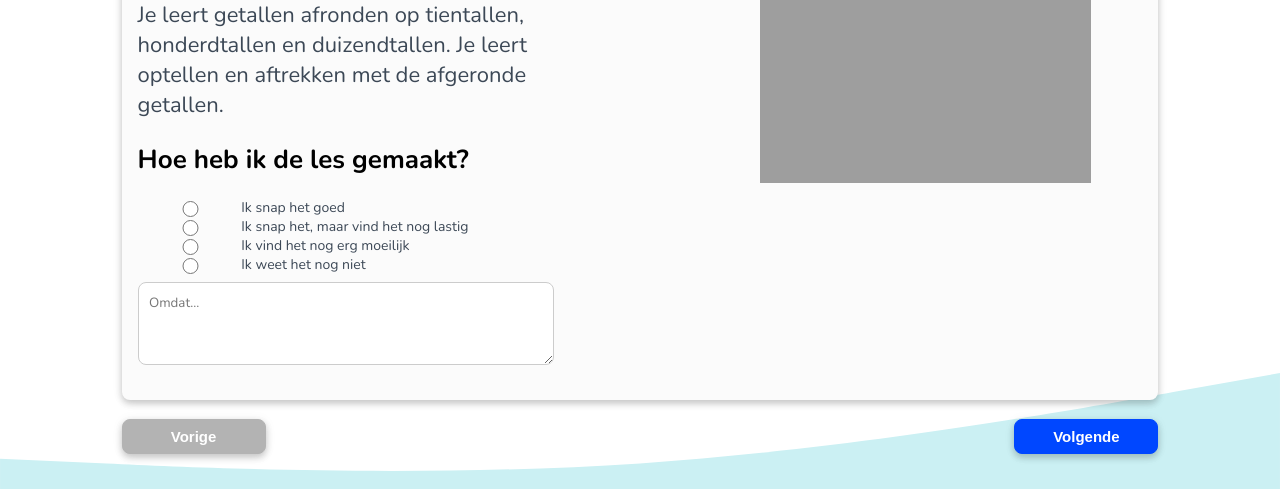
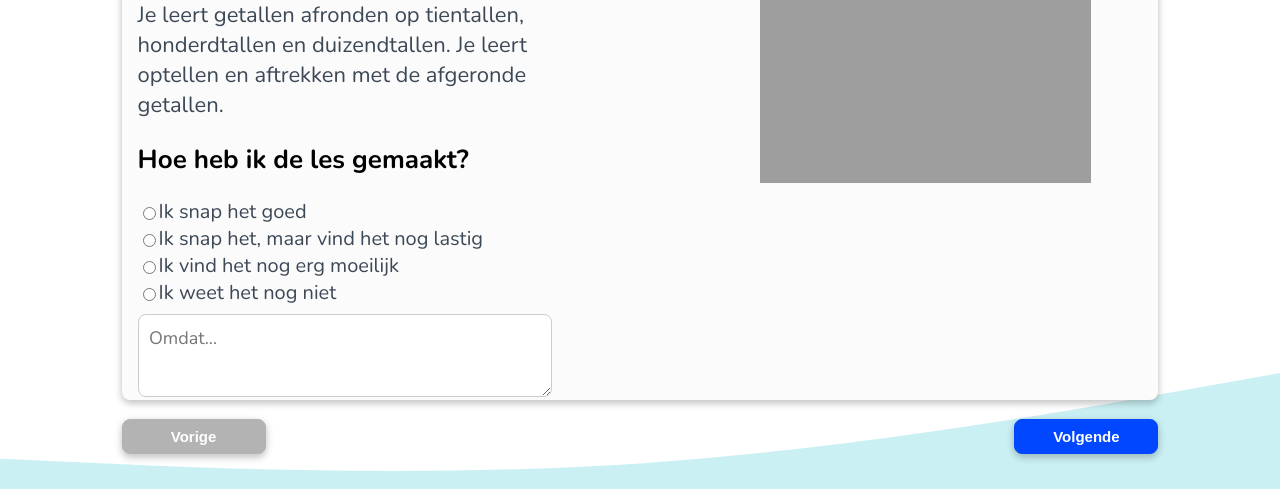
Before and after one commit to Rowan-Paul/HANAIM-DWA-Rekenlogboek, a React app in the folder rekenlogboek/client-side/: page /student/after-pre-test in a window 1280 px wide. Shown: the part 311-800 px from the top of the page. Built offline with nearby package versions, Linux system fonts and the light colour scheme.

Commit message:
Fixed radiobutton styling for student pages

```diff
--- a/rekenlogboek/client-side/src/scss/student/Student.scss
+++ b/rekenlogboek/client-side/src/scss/student/Student.scss
@@ -18,4 +18,22 @@
 	.next.button {
 		margin-top: 10px;
 	}
+
+	.question {
+		.Radiobuttons li,
+		.Checkboxes li {
+			display: flex;
+			flex-direction: row;
+			align-items: center;
+
+			grid-template-columns: unset;
+			span {
+				font-size: 20px;
+			}
+		}
+
+		.Explanation textarea {
+			font-size: 18px;
+		}
+	}
 }
```
